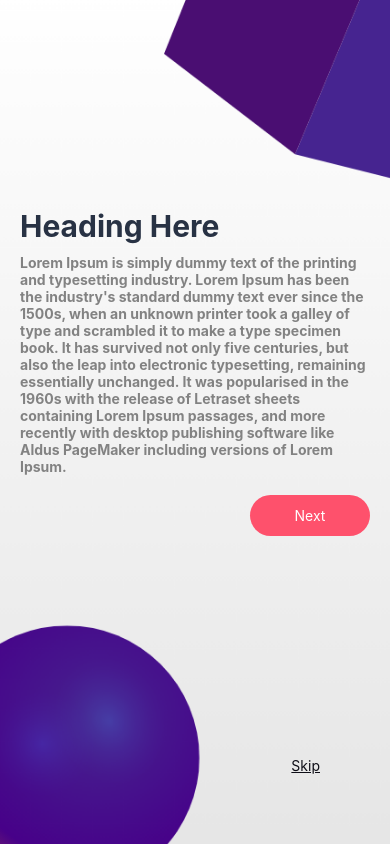
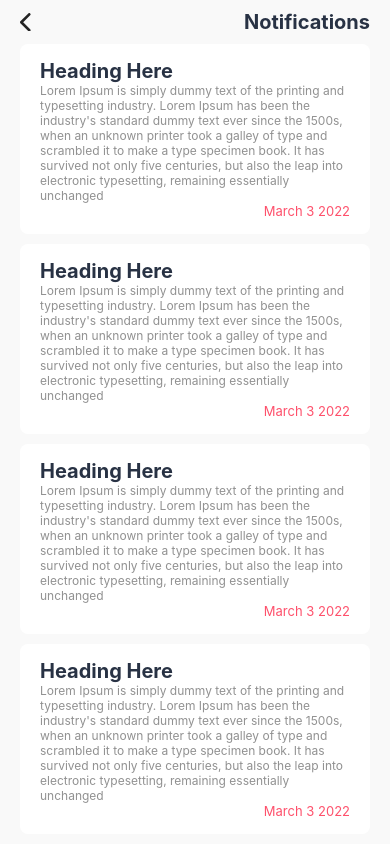
Before and after one commit to MehfoozurRehman/picode-mobile, a React Native app: screen /Notifications in a window 390 px wide. Built offline with nearby package versions, Linux system fonts and the light colour scheme.

Commit message:
notification screen done

```diff
--- a/App.js
+++ b/App.js
@@ -3,11 +3,13 @@ import * as React from 'react';
 import {NavigationContainer} from '@react-navigation/native';
 import {createNativeStackNavigator} from '@react-navigation/native-stack';
 import Onboarding from './screens/Onboarding';
-import {Text, View} from 'react-native';
 import Login from './screens/Login';
 import SignUp from './screens/SignUp';
 import ForgotPassword from './screens/ForgotPassword';
 import Home from './screens/Home';
+import Merchants from './screens/Merchants';
+import ScanInvoice from './screens/ScanInvoice';
+import Notifications from './screens/Notifications';
 
 const Stack = createNativeStackNavigator();
 
@@ -17,12 +19,16 @@ export default function App() {
       <Stack.Navigator
         screenOptions={{
           header: () => null,
-        }}>
+        }}
+        initialRouteName="Notifications">
         <Stack.Screen name="Onboarding" component={Onboarding} />
         <Stack.Screen name="Login" component={Login} />
         <Stack.Screen name="SignUp" component={SignUp} />
         <Stack.Screen name="ForgotPassword" component={ForgotPassword} />
         <Stack.Screen name="Home" component={Home} />
+        <Stack.Screen name="Merchants" component={Merchants} />
+        <Stack.Screen name="ScanInvoice" component={ScanInvoice} />
+        <Stack.Screen name="Notifications" component={Notifications} />
       </Stack.Navigator>
     </NavigationContainer>
   );
--- a/screens/Home.js
+++ b/screens/Home.js
@@ -63,7 +63,7 @@ function StoreCard() {
   );
 }
 
-export default function Home() {
+export default function Home({navigation}) {
   return (
     <SafeAreaView
       style={{
@@ -213,7 +213,10 @@ export default function Home() {
             }}>
             TOP 10
           </Text>
-          <TouchableOpacity>
+          <TouchableOpacity
+            onPress={() => {
+              navigation.navigate('Merchants');
+            }}>
             <Text
               style={{
                 color: '#FE516C',
--- /dev/null
+++ b/screens/Merchants.js
@@ -0,0 +1,122 @@
+import {
+  View,
+  Text,
+  SafeAreaView,
+  TouchableOpacity,
+  Image,
+  ScrollView,
+} from 'react-native';
+import React from 'react';
+import MarqueeText from 'react-native-marquee';
+import Svg, {G, Path} from 'react-native-svg';
+
+function StoreCard() {
+  return (
+    <TouchableOpacity
+      style={{
+        backgroundColor: '#B1A4D0',
+        paddingHorizontal: 15,
+        paddingVertical: 10,
+        borderRadius: 5,
+        flexDirection: 'row',
+        marginBottom: 10,
+      }}>
+      <Image
+        source={require('../assets/userPic.png')}
+        style={{borderRadius: 50, width: 50, height: 50, marginRight: 10}}
+      />
+      <View style={{flex: 1, justifyContent: 'center'}}>
+        <Text style={{fontWeight: 'bold', fontSize: 16}}>
+          Merchants Name Here
+        </Text>
+        <Text>Profits</Text>
+      </View>
+      <View
+        style={{
+          backgroundColor: '#ffffff',
+          width: 50,
+          height: 50,
+          borderRadius: 5,
+          marginLeft: 10,
+          alignItems: 'center',
+          justifyContent: 'center',
+        }}>
+        <Text style={{color: '#740E86'}}>Pts/Rs</Text>
+        <Text style={{color: '#740E86', fontWeight: 'bold', fontSize: 15}}>
+          45%
+        </Text>
+      </View>
+    </TouchableOpacity>
+  );
+}
+
+export default function Merchants({navigation}) {
+  return (
+    <SafeAreaView
+      style={{
+        flex: 1,
+      }}>
+      <View style={{backgroundColor: '#740E86', paddingVertical: 10}}>
+        <MarqueeText
+          style={{fontSize: 16, color: '#ffffff'}}
+          duration={20000}
+          marqueeOnStart
+          loop>
+          Lorem Ipsum is simply dummy text of the printing and typesetting
+          industry and typesetting industry. Lorem Ipsum is simply dummy text of
+          the printing and typesetting industry and typesetting industry. Lorem
+          Ipsum is simply dummy text of the printing and typesetting industry
+          and typesetting industry.
+        </MarqueeText>
+      </View>
+      <View
+        style={{
+          marginHorizontal: 20,
+          marginVertical: 10,
+          flexDirection: 'row',
+          justifyContent: 'space-between',
+          alignItems: 'center',
+        }}>
+        <TouchableOpacity
+          onPress={() => {
+            navigation.navigate('Home');
+          }}>
+          <Svg
+            xmlns="http://www.w3.org/2000/svg"
+            width={10.587}
+            height={18.519}
+            fill="#242424"
+            viewBox="0 0 10.587 18.519">
+            <Path
+              data-name="Icon ionic-ios-arrow-back"
+              d="M14.442 15.451l7.007-7a1.323 1.323 0 10-1.874-1.871l-7.939 7.933a1.321 1.321 0 00-.039 1.825l7.972 7.988a1.323 1.323 0 101.874-1.869z"
+              transform="translate(-11.251 -6.194)"
+            />
+          </Svg>
+        </TouchableOpacity>
+        <Text
+          style={{
+            color: '#283244',
+            fontSize: 20,
+            fontWeight: 'bold',
+          }}>
+          Merchants
+        </Text>
+      </View>
+      <ScrollView style={{width: '100%', paddingHorizontal: 20}}>
+        <StoreCard />
+        <StoreCard />
+        <StoreCard />
+        <StoreCard />
+        <StoreCard />
+        <StoreCard />
+        <StoreCard />
+        <StoreCard />
+        <StoreCard />
+        <StoreCard />
+        <StoreCard />
+        <StoreCard />
+      </ScrollView>
+    </SafeAreaView>
+  );
+}
--- /dev/null
+++ b/screens/Notifications.js
@@ -0,0 +1,102 @@
+import {
+  View,
+  Text,
+  SafeAreaView,
+  TouchableOpacity,
+  Image,
+  ScrollView,
+} from 'react-native';
+import React from 'react';
+import Svg, {G, Path} from 'react-native-svg';
+
+function NotificationCard() {
+  return (
+    <TouchableOpacity
+      style={{
+        paddingHorizontal: 20,
+        paddingVertical: 15,
+        borderRadius: 8,
+        marginBottom: 10,
+        backgroundColor: '#ffffff',
+      }}>
+      <Text style={{fontSize: 20, fontWeight: 'bold', color: '#283244'}}>
+        Heading Here
+      </Text>
+      <Text style={{fontSize: 12, color: '#919191'}}>
+        Lorem Ipsum is simply dummy text of the printing and typesetting
+        industry. Lorem Ipsum has been the industry's standard dummy text ever
+        since the 1500s, when an unknown printer took a galley of type and
+        scrambled it to make a type specimen book. It has survived not only five
+        centuries, but also the leap into electronic typesetting, remaining
+        essentially unchanged
+      </Text>
+      <Text
+        style={{
+          fontSize: 13,
+          fontFamily: '500',
+          textAlign: 'right',
+          color: '#FE516C',
+        }}>
+        March 3 2022
+      </Text>
+    </TouchableOpacity>
+  );
+}
+
+export default function Notifications({navigation}) {
+  return (
+    <SafeAreaView
+      style={{
+        flex: 1,
+        backgroundColor: '#F9F9F9',
+      }}>
+      <View
+        style={{
+          marginHorizontal: 20,
+          marginVertical: 10,
+          flexDirection: 'row',
+          justifyContent: 'space-between',
+          alignItems: 'center',
+        }}>
+        <TouchableOpacity
+          onPress={() => {
+            navigation.navigate('Home');
+          }}>
+          <Svg
+            xmlns="http://www.w3.org/2000/svg"
+            width={10.587}
+            height={18.519}
+            fill="#242424"
+            viewBox="0 0 10.587 18.519">
+            <Path
+              data-name="Icon ionic-ios-arrow-back"
+              d="M14.442 15.451l7.007-7a1.323 1.323 0 10-1.874-1.871l-7.939 7.933a1.321 1.321 0 00-.039 1.825l7.972 7.988a1.323 1.323 0 101.874-1.869z"
+              transform="translate(-11.251 -6.194)"
+            />
+          </Svg>
+        </TouchableOpacity>
+        <Text
+          style={{
+            color: '#283244',
+            fontSize: 20,
+            fontWeight: 'bold',
+          }}>
+          Notifications
+        </Text>
+      </View>
+      <ScrollView style={{width: '100%', paddingHorizontal: 20}}>
+        <NotificationCard />
+        <NotificationCard />
+        <NotificationCard />
+        <NotificationCard />
+        <NotificationCard />
+        <NotificationCard />
+        <NotificationCard />
+        <NotificationCard />
+        <NotificationCard />
+        <NotificationCard />
+        <NotificationCard />
+      </ScrollView>
+    </SafeAreaView>
+  );
+}
--- /dev/null
+++ b/screens/ScanInvoice.js
@@ -0,0 +1,55 @@
+import {
+  View,
+  Text,
+  SafeAreaView,
+  TouchableOpacity,
+  Image,
+  ScrollView,
+} from 'react-native';
+import React from 'react';
+import Svg, {G, Path} from 'react-native-svg';
+
+export default function ScanInvoice({navigation}) {
+  return (
+    <SafeAreaView
+      style={{
+        flex: 1,
+      }}>
+      <View
+        style={{
+          marginHorizontal: 20,
+          marginVertical: 10,
+          flexDirection: 'row',
+          justifyContent: 'space-between',
+          alignItems: 'center',
+        }}>
+        <TouchableOpacity
+          onPress={() => {
+            navigation.navigate('Home');
+          }}>
+          <Svg
+            xmlns="http://www.w3.org/2000/svg"
+            width={10.587}
+            height={18.519}
+            fill="#242424"
+            viewBox="0 0 10.587 18.519">
+            <Path
+              data-name="Icon ionic-ios-arrow-back"
+              d="M14.442 15.451l7.007-7a1.323 1.323 0 10-1.874-1.871l-7.939 7.933a1.321 1.321 0 00-.039 1.825l7.972 7.988a1.323 1.323 0 101.874-1.869z"
+              transform="translate(-11.251 -6.194)"
+            />
+          </Svg>
+        </TouchableOpacity>
+        <Text
+          style={{
+            color: '#283244',
+            fontSize: 20,
+            fontWeight: 'bold',
+          }}>
+          Merchants
+        </Text>
+      </View>
+      <ScrollView style={{width: '100%', paddingHorizontal: 20}}></ScrollView>
+    </SafeAreaView>
+  );
+}
```
